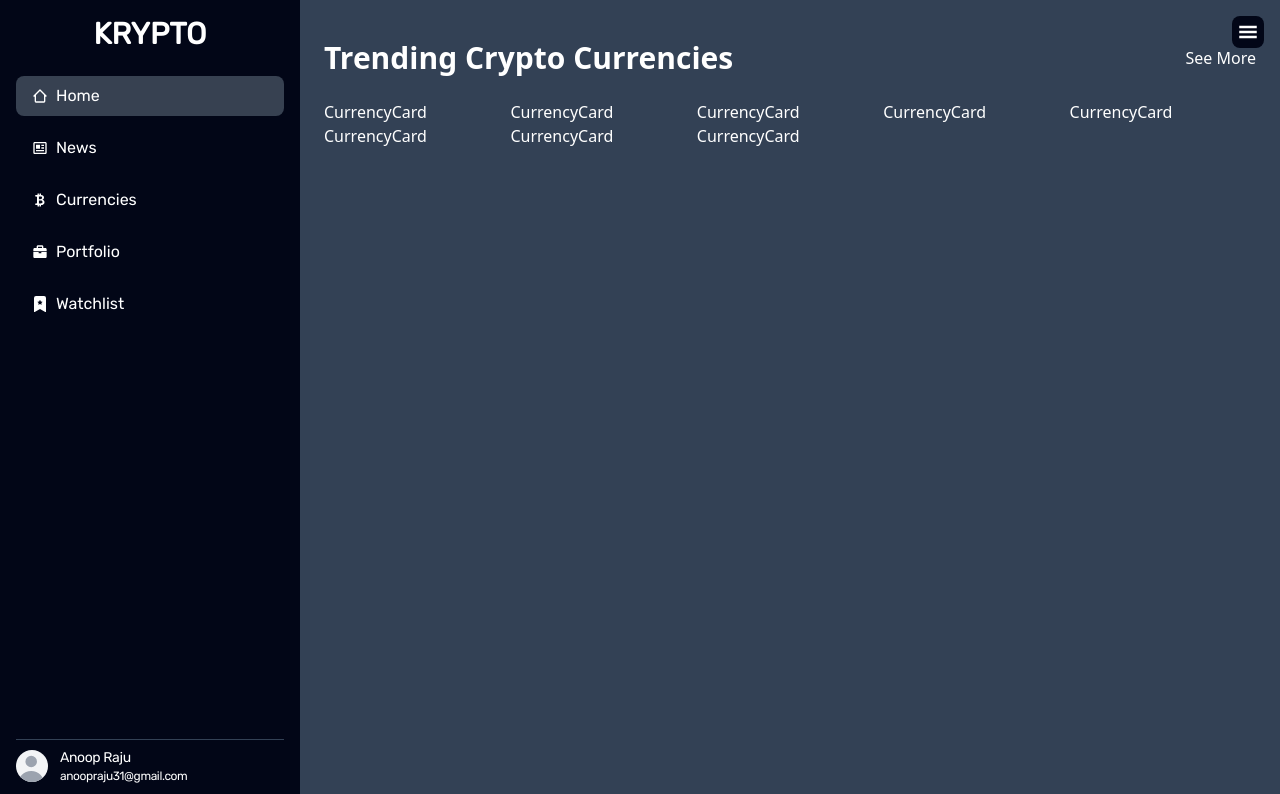
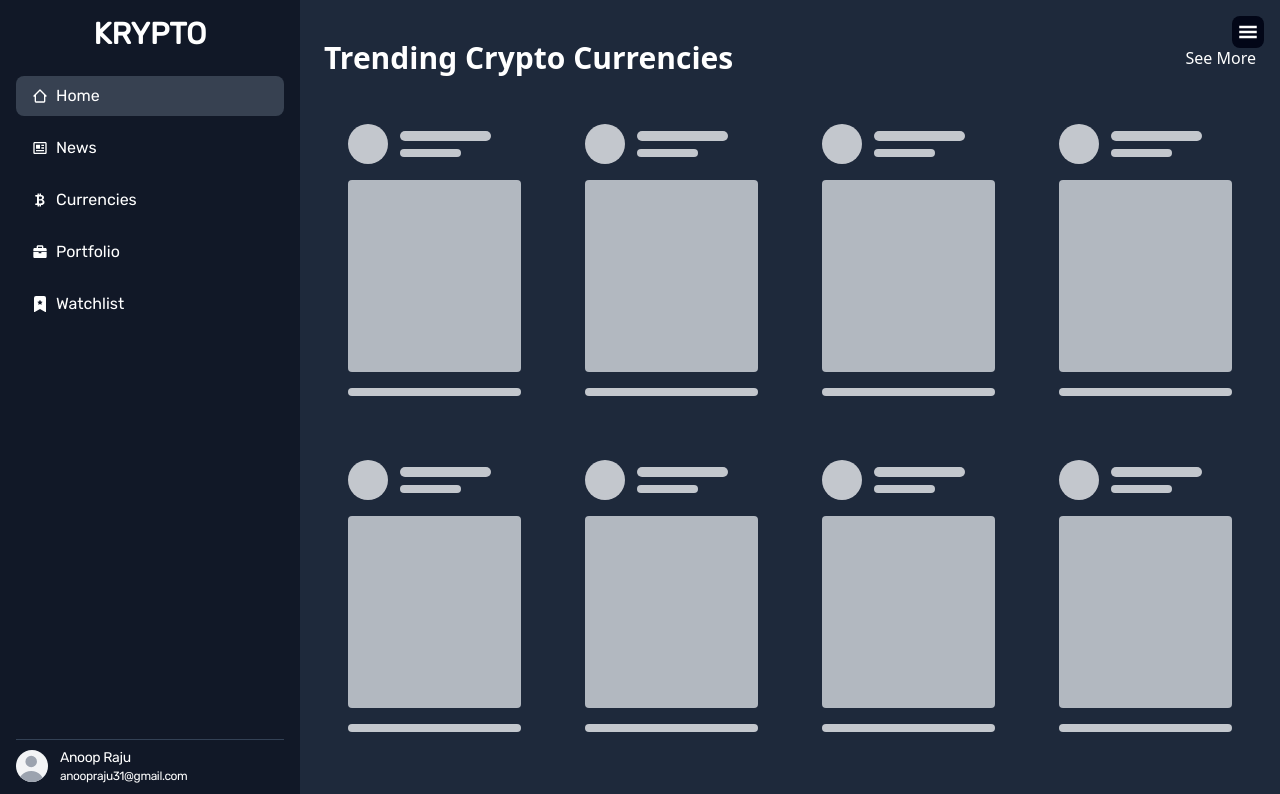
Before and after one commit to anoopraju31/Krypto, a Next.js app: page / in a window 1280 px wide. Shown: the top 794 px of the page. Built offline with nearby package versions, Linux system fonts and the light colour scheme.

Commit message:
Currency Card : loading skeleton added

```diff
--- a/src/app/(home)/page.tsx
+++ b/src/app/(home)/page.tsx
@@ -3,7 +3,7 @@ import CurrencyCard from '../components/CurrencyCard'
 
 export default function Home() {
 	return (
-		<main className='w-full min-h-screen pt-10 bg-slate-700 text-white'>
+		<main className='w-full min-h-screen pt-10 bg-slate-800 text-white'>
 			{/* Greeting */}
 			{/* Overall Market Stats */}
 			{/* Trending/Top Crypto Currencies */}
@@ -15,7 +15,9 @@ export default function Home() {
 					</div>
 				</div>
 
-				<div className='grid grid-cols-1 sm:grid-cols-2 md:grid-cols-3 lg:grid-cols-4 xl:grid-cols-5'>
+				<div className='grid gap-4 grid-cols-1 md:grid-cols-2 lg:grid-cols-3 xl:grid-cols-4 2xl:grid-cols-5'>
+					<CurrencyCard />
+					<CurrencyCard />
 					<CurrencyCard />
 					<CurrencyCard />
 					<CurrencyCard />
--- a/src/app/components/CurrencyCard.tsx
+++ b/src/app/components/CurrencyCard.tsx
@@ -1,7 +1,24 @@
 import React from 'react'
 
 const CurrencyCard = () => {
-	return <div>CurrencyCard</div>
+	return (
+		<div className='aspect-square rounded-lg hover:shadow-2xl'>
+			<div role='status' className='max-w-sm p-4 rounded animate-pulse md:p-6'>
+				<div className='flex items-center mb-4 space-x-3 '>
+					<div className='w-10 h-10 rounded-full bg-gray-200 dark:bg-gray-700'></div>
+					<div className='w-full flex-1'>
+						<div className='w-3/4 h-2.5 bg-gray-200 rounded-full dark:bg-gray-700 mb-2'></div>
+						<div className='w-2/4 h-2 bg-gray-200 rounded-full dark:bg-gray-700'></div>
+					</div>
+				</div>
+
+				<div className='flex items-center justify-center h-48 mb-4 bg-gray-300 rounded dark:bg-gray-700'></div>
+
+				<div className='w-full h-2 bg-gray-200 rounded-full dark:bg-gray-700'></div>
+				<span className='sr-only'>Loading...</span>
+			</div>
+		</div>
+	)
 }
 
 export default CurrencyCard
--- a/src/app/components/SideNavbar.tsx
+++ b/src/app/components/SideNavbar.tsx
@@ -70,7 +70,7 @@ const SideNavbar = () => {
 					isExpanded
 						? 'w-full sm:w-1/5 sm:min-w-[300px] sm:max-w-[300px] left-0'
 						: 'w-auto px-0 -left-full md:left-0'
-				} h-full p-4 text-white bg-slate-950 flex flex-col`}>
+				} h-full p-4 text-white bg-gray-900 flex flex-col`}>
 				<div className='mb-6'>
 					<h2 className='text-3xl px-2 text-center uppercase font-text font-extrabold'>
 						<Link href='/'>
```
